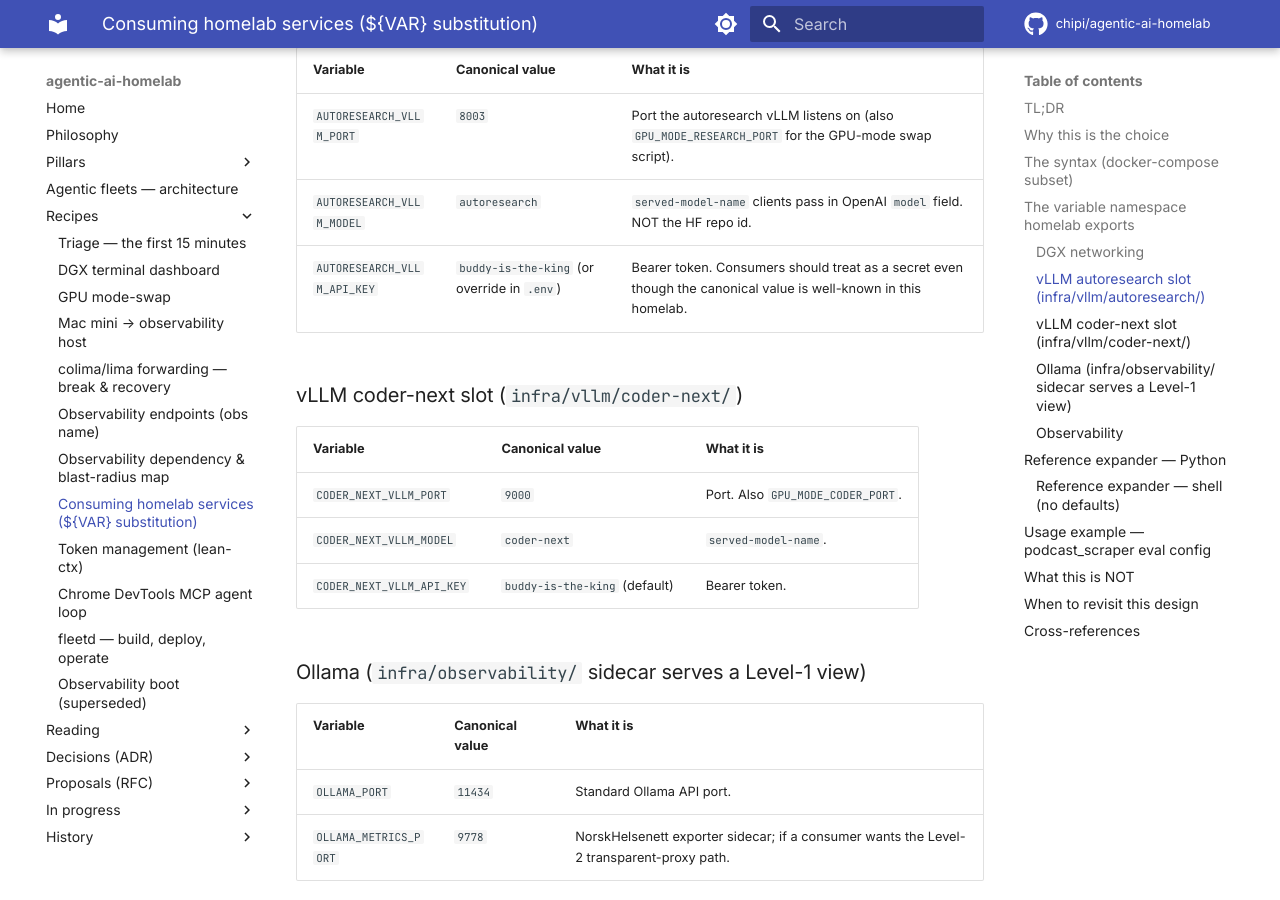
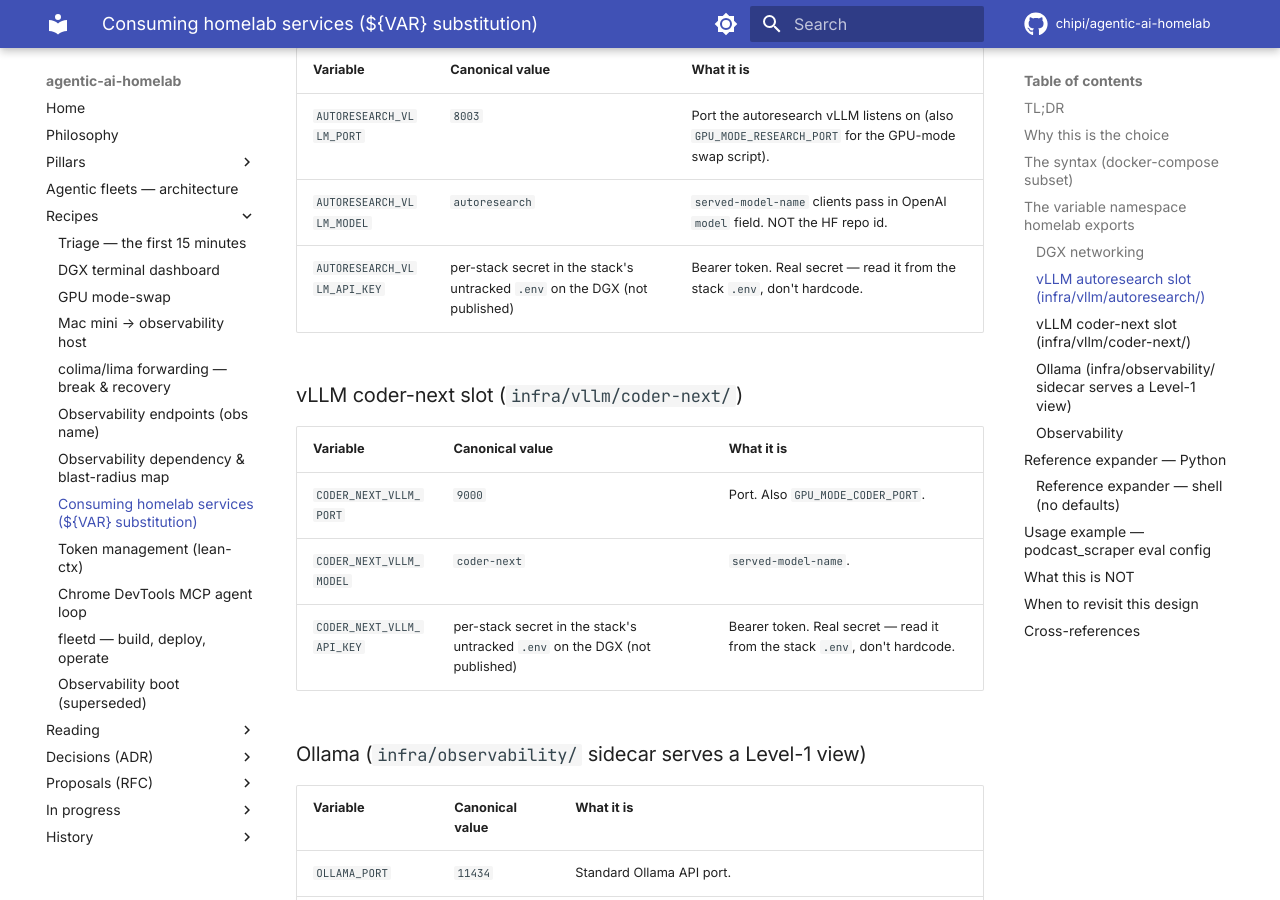
Before and after one commit to chipi/agentic-ai-homelab, an MkDocs documentation site: the page built from docs/recipes/consuming-homelab-services.md, in a window 1280 px wide and 900 px high, scrolled down 2529 px. Built offline with MkDocs 1.6.1 and Material for MkDocs 9.7.7, drawn with Linux system fonts in a browser that asks for light colours; comment, search, counter and statistics services are not loaded; some of the changed text lies outside the part shown.

Commit message:
security(vllm): stop docs asserting the well-known bearer as a live key
Rotated every buddy-is-the-king vLLM stack (judges, coder-next, openwebui)
to a distinct per-stack VLLM_API_KEY that lives only in each stack's
untracked .env on the DGX. autoresearch was already on its own real key.

buddy-is-the-king survives ONLY as the compose fallback / .env.example
placeholder, so the secrets-scan allowlist is accurate again. These docs no
longer publish a live bearer — they point consumers at the untracked .env:
homelab-endpoint SKILL, consuming-homelab-services recipe, the 2026-08-30
handover, infra/vllm AGENTS + README, and opencode.json.example.

Tailnet-only endpoints, so this is defence-in-depth, not internet exposure.
Closes #57.

Co-Authored-By: Claude Opus 4.8 <noreply@anthropic.com>

````diff
--- a/docs/recipes/consuming-homelab-services.md
+++ b/docs/recipes/consuming-homelab-services.md
@@ -87,7 +87,7 @@ README update).
 |---|---|---|
 | `AUTORESEARCH_VLLM_PORT` | `8003` | Port the autoresearch vLLM listens on (also `GPU_MODE_RESEARCH_PORT` for the GPU-mode swap script). |
 | `AUTORESEARCH_VLLM_MODEL` | `autoresearch` | `served-model-name` clients pass in OpenAI `model` field. NOT the HF repo id. |
-| `AUTORESEARCH_VLLM_API_KEY` | `buddy-is-the-king` (or override in `.env`) | Bearer token. Consumers should treat as a secret even though the canonical value is well-known in this homelab. |
+| `AUTORESEARCH_VLLM_API_KEY` | per-stack secret in the stack's untracked `.env` on the DGX (not published) | Bearer token. Real secret — read it from the stack `.env`, don't hardcode. |
 
 ### vLLM coder-next slot (`infra/vllm/coder-next/`)
 
@@ -95,7 +95,7 @@ README update).
 |---|---|---|
 | `CODER_NEXT_VLLM_PORT` | `9000` | Port. Also `GPU_MODE_CODER_PORT`. |
 | `CODER_NEXT_VLLM_MODEL` | `coder-next` | `served-model-name`. |
-| `CODER_NEXT_VLLM_API_KEY` | `buddy-is-the-king` (default) | Bearer token. |
+| `CODER_NEXT_VLLM_API_KEY` | per-stack secret in the stack's untracked `.env` on the DGX (not published) | Bearer token. Real secret — read it from the stack `.env`, don't hardcode. |
 
 ### Ollama (`infra/observability/` sidecar serves a Level-1 view)
 
@@ -215,7 +215,7 @@ Operator's shell (or systemd unit, or `.env` sourced beforehand) exports:
 export DGX_TAILNET_HOST=dgx-llm-1.tail6d0ed4.ts.net
 export AUTORESEARCH_VLLM_PORT=8003
 export AUTORESEARCH_VLLM_MODEL=autoresearch
-export AUTORESEARCH_VLLM_API_KEY=buddy-is-the-king
+export AUTORESEARCH_VLLM_API_KEY=<the autoresearch stack's VLLM_API_KEY — from its untracked .env on the DGX>
 ```
 
 (For the operator's existing setup these are typically already in
````
Also changed, not shown: docs/wip/handover-dgx-autoresearch-2026-08-30.md (+1 -1 lines), infra/vllm/AGENTS.md (+7 -4 lines), infra/vllm/README.md (+1 -1 lines), workstation/claude/skills/homelab-endpoint/SKILL.md (+2 -2 lines), 1 other file.
